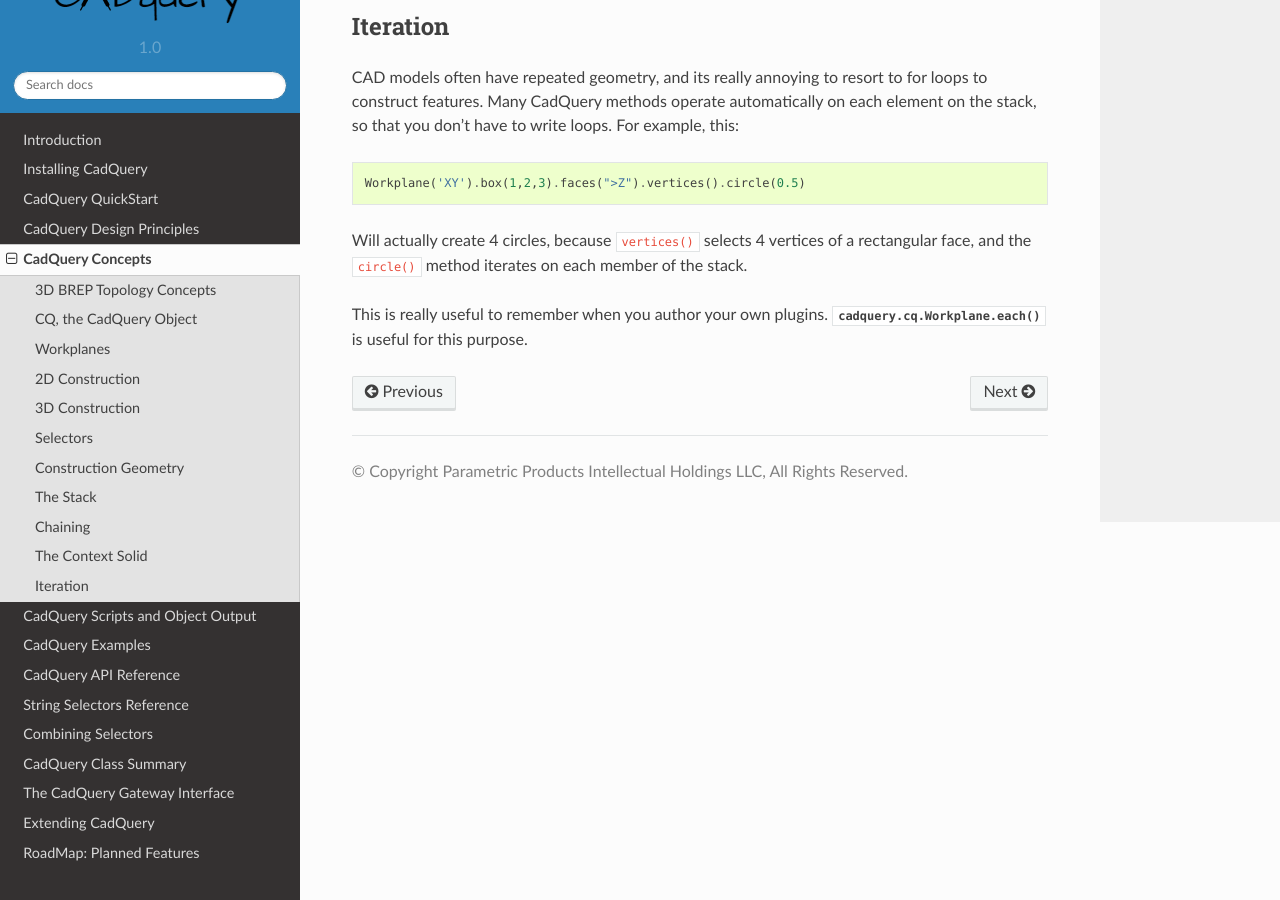
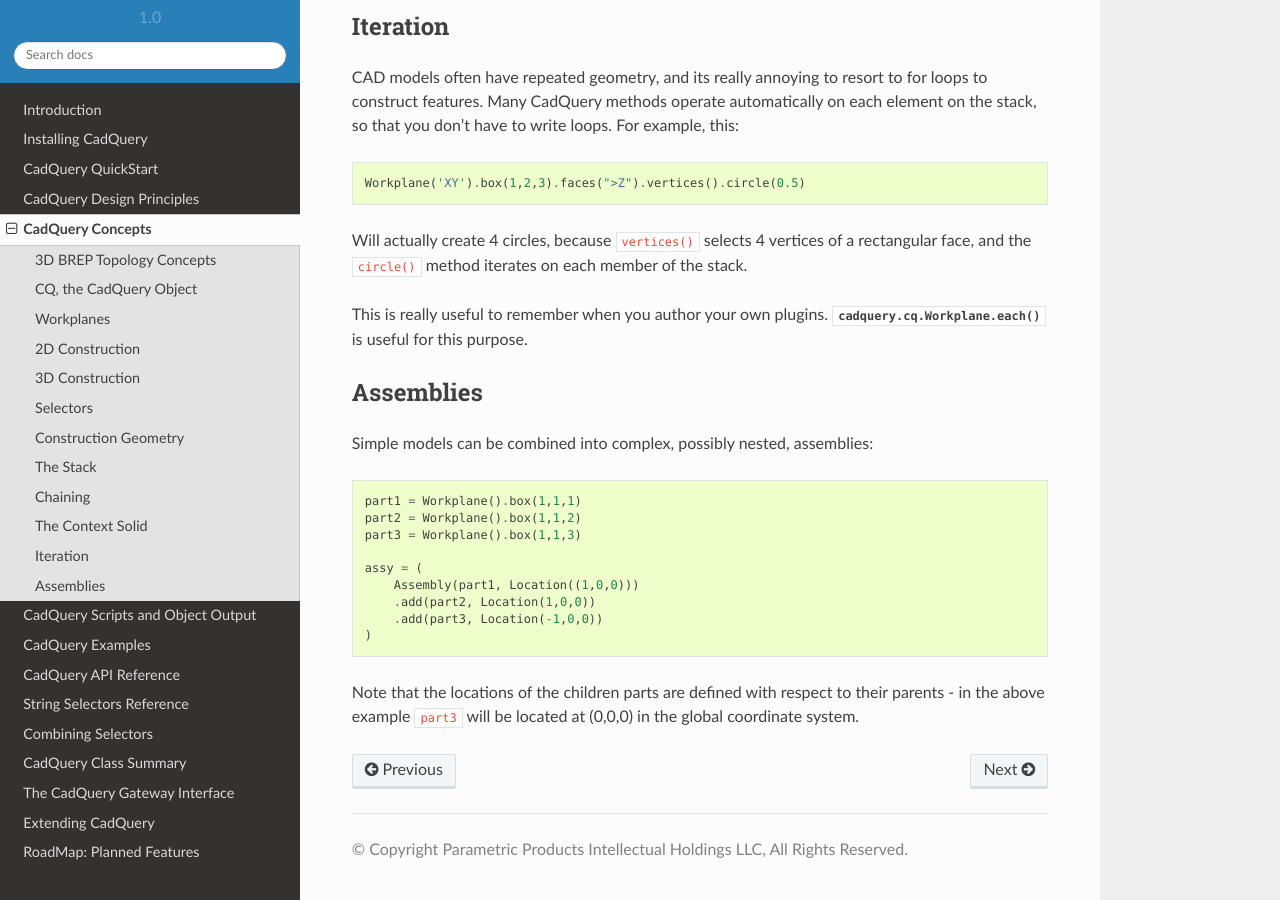
Before and after one commit to CadQuery/cadquery, a Sphinx documentation site: the page built from doc/primer.rst, in a window 1280 px wide and 900 px high, scrolled down 3530 px. Built offline with Sphinx 7.4.7 and the Read the Docs theme 2.0.0, drawn with Linux system fonts in a browser that asks for light colours.

Commit message:
Added basic docs

```diff
--- a/doc/classreference.rst
+++ b/doc/classreference.rst
@@ -18,6 +18,7 @@
 .. autosummary::
      CQ
      Workplane
+     Assembly
 
 Topological Classes
 ----------------------
@@ -39,6 +40,7 @@
     Vector
     Matrix
     Plane
+    Location
 
 Selector Classes
 ---------------------
--- a/doc/primer.rst
+++ b/doc/primer.rst
@@ -163,3 +163,21 @@
 iterates on each member of the stack.
 
 This is really useful to remember  when you author your own plugins. :py:meth:`cadquery.cq.Workplane.each` is useful for this purpose.
+
+
+Assemblies
+----------
+
+Simple models can be combined into complex, possibly nested, assemblies::
+
+    part1 = Workplane().box(1,1,1)
+    part2 = Workplane().box(1,1,2)
+    part3 = Workplane().box(1,1,3)
+
+    assy = (
+        Assembly(part1, Location((1,0,0)))
+        .add(part2, Location(1,0,0))
+        .add(part3, Location(-1,0,0))
+    )
+
+Note that the locations of the children parts are defined with respect to their parents - in the above example ``part3`` will be located at (0,0,0) in the global coordinate system.
```
Also changed, not shown: doc/apireference.rst (+13 -0 lines).
